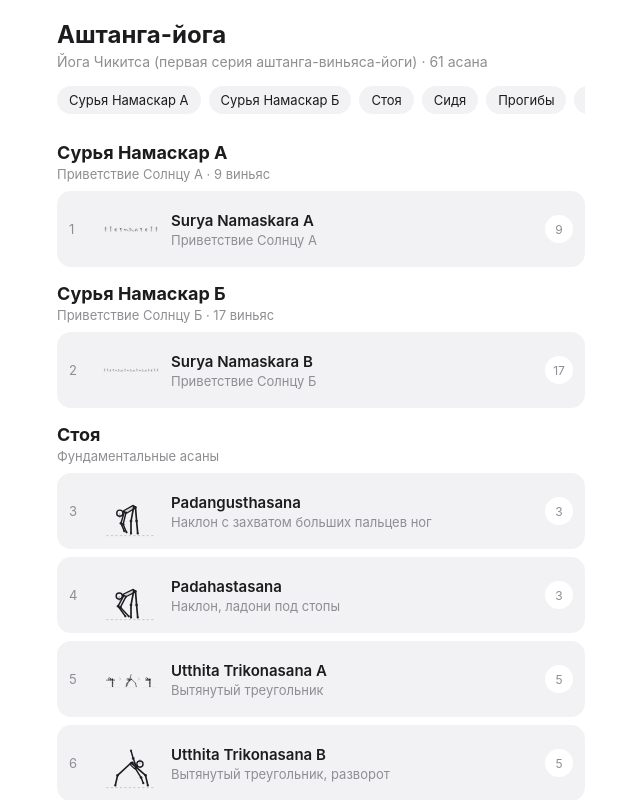
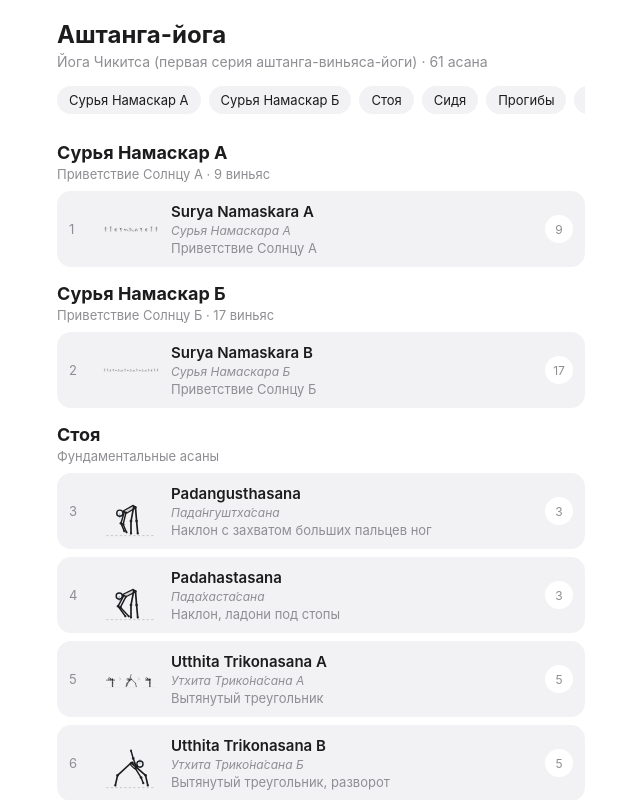
Before and after one commit to teaka-23/ashtangaApps, a React (Vite) app: page / in a window 1280 px wide. Shown: the top 800 px of the page, without its empty margins (319-959 px from the left). Built offline with nearby package versions, Linux system fonts and the light colour scheme.

Commit message:
feat: display Sanskrit, transcription, and Russian in asana cards and sheet

```diff
--- a/src/App.css
+++ b/src/App.css
@@ -144,6 +144,12 @@ body {
   font-size: 15px;
 }
 
+.asana-card__transcription {
+  color: var(--tg-hint);
+  font-size: 12px;
+  font-style: italic;
+}
+
 .asana-card__russian {
   color: var(--tg-hint);
   font-size: 13px;
@@ -267,6 +273,13 @@ body {
   font-size: 20px;
 }
 
+.sheet__transcription {
+  margin: 0 0 2px;
+  font-size: 15px;
+  font-style: italic;
+  color: var(--tg-hint);
+}
+
 .sheet__russian {
   margin: 0 0 12px;
   color: var(--tg-hint);
--- a/src/App.tsx
+++ b/src/App.tsx
@@ -69,6 +69,7 @@ export default function App() {
                       <AsanaFigure pose={asana.pose} className="asana-card__figure" />
                       <span className="asana-card__text">
                         <span className="asana-card__sanskrit">{asana.sanskrit}</span>
+                        <span className="asana-card__transcription">{asana.transcription}</span>
                         <span className="asana-card__russian">{asana.russian}</span>
                       </span>
                       {asana.vinyasa !== undefined && (
@@ -89,6 +90,7 @@ export default function App() {
             <div className="sheet__grip" />
             <AsanaFigure pose={selected.pose} className="sheet__figure" />
             <h3 className="sheet__sanskrit">{selected.sanskrit}</h3>
+            <p className="sheet__transcription">{selected.transcription}</p>
             <p className="sheet__russian">{selected.russian}</p>
             <dl className="sheet__meta">
               {selected.vinyasa !== undefined && (
```
